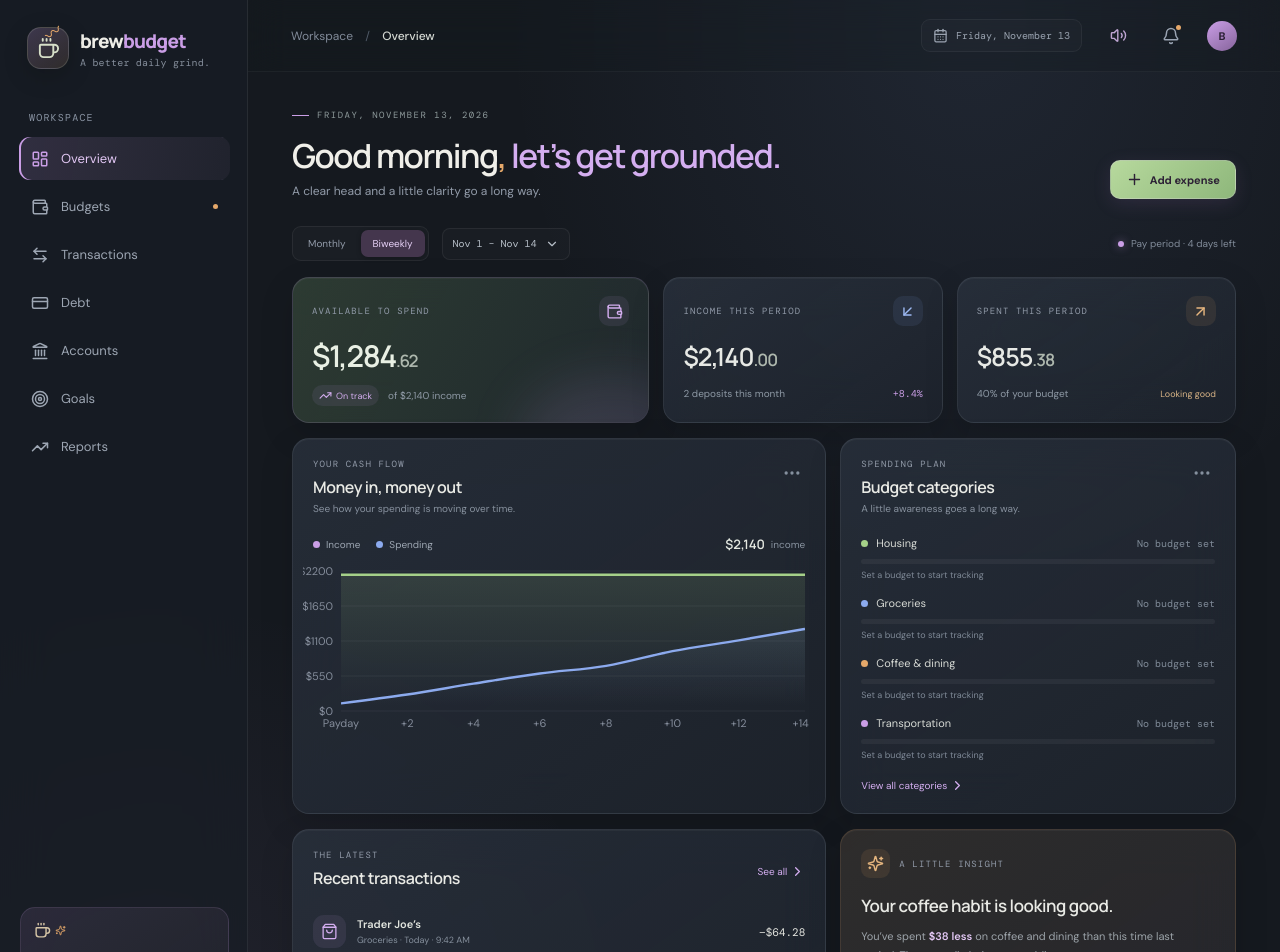
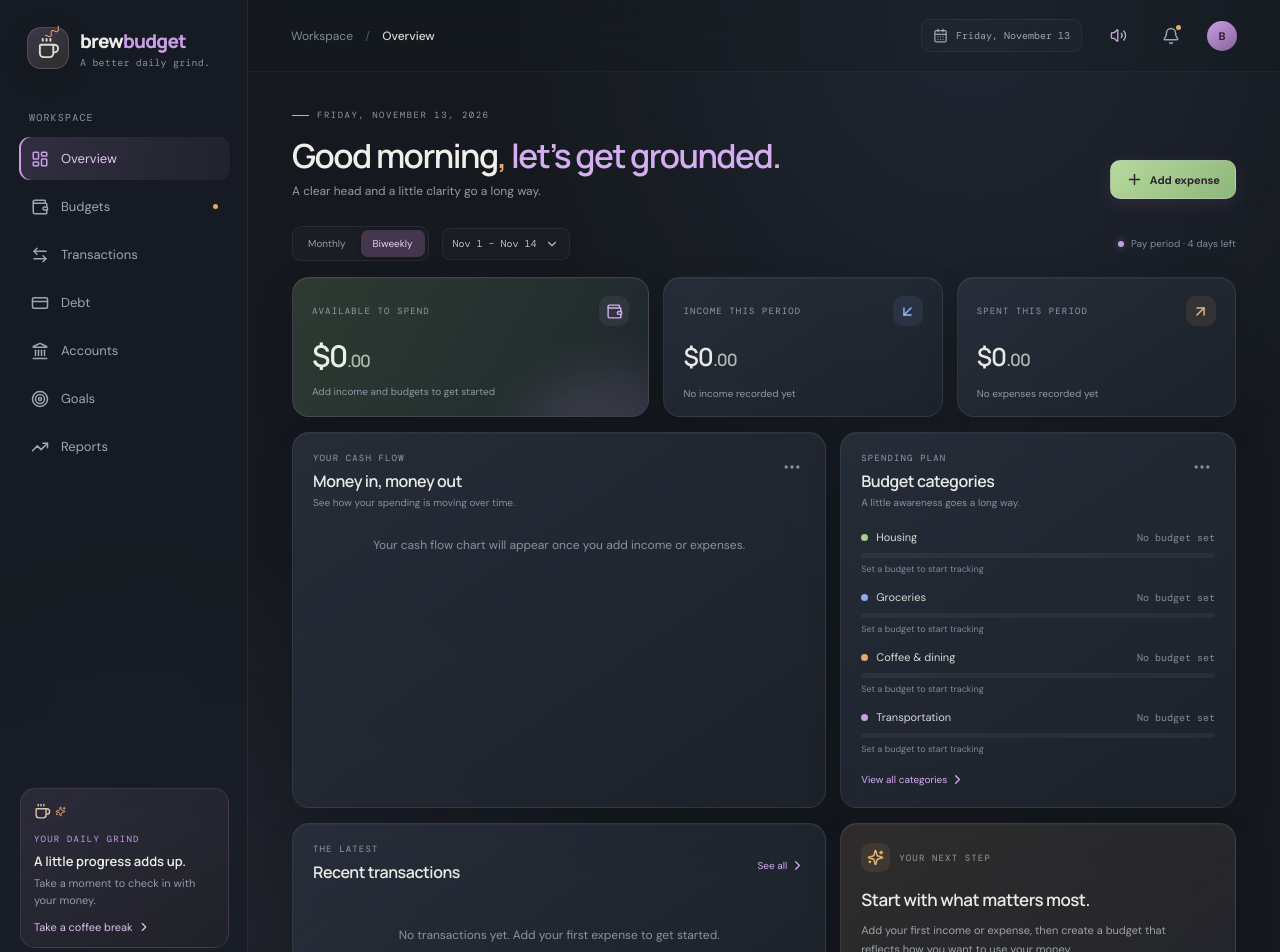
Before and after one commit to Iseggerman45/BrewBudget, a Next.js app: page /dashboard in a window 1280 px wide. Shown: the top 952 px of the page. Built offline with nearby package versions, Linux system fonts and the light colour scheme.

Commit message:
Remove demo data from dashboard overview

```diff
--- a/app/dashboard/page.tsx
+++ b/app/dashboard/page.tsx
@@ -20,13 +20,7 @@ type Tab = "Overview" | "Budgets" | "Transactions" | "Debt" | "Accounts" | "Goal
 type Debt = { id: number; name: string; original: number; balance: number };
 type Transaction = { name: string; category: string; date: string; amount: number; icon: string; color: string; type: "expense" | "income" };
 
-const initialTransactions: Transaction[] = [
-  { name: "Trader Joe’s", category: "Groceries", date: "Today · 9:42 AM", amount: -64.28, icon: "shopping", color: "mint", type: "expense" },
-  { name: "Blue Bottle Coffee", category: "Coffee & dining", date: "Today · 8:15 AM", amount: -8.50, icon: "coffee", color: "amber", type: "expense" },
-  { name: "Paycheck · Acme Co.", category: "Income", date: "Yesterday", amount: 2_140.00, icon: "income", color: "blue", type: "income" },
-  { name: "Shell", category: "Transportation", date: "Nov 11", amount: -42.16, icon: "car", color: "purple", type: "expense" },
-  { name: "Electric Company", category: "Utilities", date: "Nov 10", amount: -86.40, icon: "zap", color: "rose", type: "expense" },
-];
+const initialTransactions: Transaction[] = [];
 
 const categories = [
   { name: "Housing", spent: 0, budget: 0, color: "#A6D189", icon: "home" },
@@ -36,20 +30,8 @@ const categories = [
   { name: "Utilities", spent: 0, budget: 0, color: "#E78284", icon: "zap" },
 ];
 
-const monthlyChart = [
-  { day: "1", income: 340, spending: 190 }, { day: "4", income: 480, spending: 330 },
-  { day: "7", income: 620, spending: 410 }, { day: "10", income: 720, spending: 560 },
-  { day: "13", income: 940, spending: 680 }, { day: "16", income: 1080, spending: 810 },
-  { day: "19", income: 1250, spending: 930 }, { day: "22", income: 1390, spending: 1110 },
-  { day: "25", income: 1510, spending: 1280 }, { day: "28", income: 1780, spending: 1450 },
-  { day: "30", income: 2140, spending: 1620 },
-];
-const biweeklyChart = [
-  { day: "Payday", income: 2140, spending: 120 }, { day: "+2", income: 2140, spending: 260 },
-  { day: "+4", income: 2140, spending: 430 }, { day: "+6", income: 2140, spending: 590 },
-  { day: "+8", income: 2140, spending: 710 }, { day: "+10", income: 2140, spending: 940 },
-  { day: "+12", income: 2140, spending: 1110 }, { day: "+14", income: 2140, spending: 1290 },
-];
+const monthlyChart: { day: string; income: number; spending: number }[] = [];
+const biweeklyChart: { day: string; income: number; spending: number }[] = [];
 
 const money = (n: number) => new Intl.NumberFormat("en-US", { style: "currency", currency: "USD" }).format(n);
 const nav: { name: Tab; icon: typeof Home }[] = [
@@ -202,16 +184,16 @@ export default function Dashboard() {
             <div className="period-row"><div className="period-control"><button className={period === "Monthly" ? "selected" : ""} onClick={() => setPeriod("Monthly")}>Monthly</button><button className={period === "Biweekly" ? "selected" : ""} onClick={() => setPeriod("Biweekly")}>Biweekly</button></div><button className="period-date">Nov 1 – Nov 14 <ChevronDown size={14}/></button><span className="period-note"><span className="live-dot"/> {period === "Biweekly" ? "Pay period · 4 days left" : "Monthly overview"}</span></div>
 
             <div className="summary-grid">
-              <div className="glass-card balance-card"><div className="card-top"><span className="card-label">AVAILABLE TO SPEND</span><span className="card-icon green"><Wallet size={17}/></span></div><div className="balance-value">$1,284<span>.62</span></div><div className="balance-foot"><span className="positive-pill"><TrendingUp size={13}/> On track</span><span className="muted-text">of $2,140 income</span></div><div className="balance-glow"/></div>
-              <div className="glass-card metric-card"><div className="card-top"><span className="card-label">INCOME THIS PERIOD</span><span className="card-icon blue"><ArrowDownLeft size={17}/></span></div><div className="metric-value">$2,140<span>.00</span></div><div className="metric-foot"><span className="metric-caption">2 deposits this month</span><span className="trend-up">+8.4%</span></div></div>
-              <div className="glass-card metric-card"><div className="card-top"><span className="card-label">SPENT THIS PERIOD</span><span className="card-icon amber"><ArrowUpRight size={17}/></span></div><div className="metric-value">$855<span>.38</span></div><div className="metric-foot"><span className="metric-caption">40% of your budget</span><span className="trend-neutral">Looking good</span></div></div>
+              <div className="glass-card balance-card"><div className="card-top"><span className="card-label">AVAILABLE TO SPEND</span><span className="card-icon green"><Wallet size={17}/></span></div><div className="balance-value">$0<span>.00</span></div><div className="balance-foot"><span className="muted-text">Add income and budgets to get started</span></div><div className="balance-glow"/></div>
+              <div className="glass-card metric-card"><div className="card-top"><span className="card-label">INCOME THIS PERIOD</span><span className="card-icon blue"><ArrowDownLeft size={17}/></span></div><div className="metric-value">$0<span>.00</span></div><div className="metric-foot"><span className="metric-caption">No income recorded yet</span></div></div>
+              <div className="glass-card metric-card"><div className="card-top"><span className="card-label">SPENT THIS PERIOD</span><span className="card-icon amber"><ArrowUpRight size={17}/></span></div><div className="metric-value">$0<span>.00</span></div><div className="metric-foot"><span className="metric-caption">No expenses recorded yet</span></div></div>
             </div>
 
             <div className="dashboard-grid">
               <section className="glass-card chart-card">
                 <div className="section-heading"><div><div className="card-label">YOUR CASH FLOW</div><h2>Money in, money out</h2><p>See how your spending is moving over time.</p></div><button className="more-button"><Ellipsis size={20}/></button></div>
-                <div className="chart-legend"><span><i className="legend-income"/> Income</span><span><i className="legend-spending"/> Spending</span><span className="chart-total">{period === "Biweekly" ? "$2,140" : "$4,280"} <small>income</small></span></div>
-                <div className="chart-wrap"><ResponsiveContainer width="100%" height="100%"><AreaChart data={chartData} margin={{ top: 10, right: 5, left: -22, bottom: 0 }}><defs><linearGradient id="incomeFill" x1="0" y1="0" x2="0" y2="1"><stop offset="0%" stopColor="#A6D189" stopOpacity={0.22}/><stop offset="95%" stopColor="#A6D189" stopOpacity={0}/></linearGradient><linearGradient id="spendFill" x1="0" y1="0" x2="0" y2="1"><stop offset="0%" stopColor="#8CAAEE" stopOpacity={0.16}/><stop offset="95%" stopColor="#8CAAEE" stopOpacity={0}/></linearGradient></defs><CartesianGrid stroke="#ffffff" strokeOpacity={0.055} vertical={false}/><XAxis dataKey="day" axisLine={false} tickLine={false} tick={{ fill: "#858D9B", fontSize: 11 }}/><YAxis axisLine={false} tickLine={false} tick={{ fill: "#858D9B", fontSize: 11 }} tickFormatter={(v) => "$"+v}/><Tooltip contentStyle={{ background: "#202630", border: "1px solid #ffffff20", borderRadius: 12, color: "#F2F0E9", fontSize: 12 }} formatter={(v) => money(Number(v))}/><Area type="monotone" dataKey="income" stroke="#A6D189" strokeWidth={2.4} fill="url(#incomeFill)" activeDot={{ r: 4 }}/><Area type="monotone" dataKey="spending" stroke="#8CAAEE" strokeWidth={2.4} fill="url(#spendFill)" activeDot={{ r: 4 }}/></AreaChart></ResponsiveContainer></div>
+                {chartData.length ? <><div className="chart-legend"><span><i className="legend-income"/> Income</span><span><i className="legend-spending"/> Spending</span></div>
+                <div className="chart-wrap"><ResponsiveContainer width="100%" height="100%"><AreaChart data={chartData} margin={{ top: 10, right: 5, left: -22, bottom: 0 }}><defs><linearGradient id="incomeFill" x1="0" y1="0" x2="0" y2="1"><stop offset="0%" stopColor="#A6D189" stopOpacity={0.22}/><stop offset="95%" stopColor="#A6D189" stopOpacity={0}/></linearGradient><linearGradient id="spendFill" x1="0" y1="0" x2="0" y2="1"><stop offset="0%" stopColor="#8CAAEE" stopOpacity={0.16}/><stop offset="95%" stopColor="#8CAAEE" stopOpacity={0}/></linearGradient></defs><CartesianGrid stroke="#ffffff" strokeOpacity={0.055} vertical={false}/><XAxis dataKey="day" axisLine={false} tickLine={false} tick={{ fill: "#858D9B", fontSize: 11 }}/><YAxis axisLine={false} tickLine={false} tick={{ fill: "#858D9B", fontSize: 11 }} tickFormatter={(v) => "$"+v}/><Tooltip contentStyle={{ background: "#202630", border: "1px solid #ffffff20", borderRadius: 12, color: "#F2F0E9", fontSize: 12 }} formatter={(v) => money(Number(v))}/><Area type="monotone" dataKey="income" stroke="#A6D189" strokeWidth={2.4} fill="url(#incomeFill)" activeDot={{ r: 4 }}/><Area type="monotone" dataKey="spending" stroke="#8CAAEE" strokeWidth={2.4} fill="url(#spendFill)" activeDot={{ r: 4 }}/></AreaChart></ResponsiveContainer></div></> : <div className="empty-state">Your cash flow chart will appear once you add income or expenses.</div>}
               </section>
 
               <section className="glass-card budget-card">
@@ -224,9 +206,9 @@ export default function Dashboard() {
             <div className="bottom-grid">
               <section className="glass-card transactions-card">
                 <div className="section-heading"><div><div className="card-label">THE LATEST</div><h2>Recent transactions</h2></div><button className="text-link" onClick={() => setTab("Transactions")}>See all <ChevronRight size={15}/></button></div>
-                <TransactionList transactions={transactions.slice(0,4)}/>
+                {transactions.length ? <TransactionList transactions={transactions.slice(0,4)}/> : <div className="empty-state">No transactions yet. Add your first expense to get started.</div>}
               </section>
-              <section className="glass-card insight-card"><div className="insight-top"><div className="insight-icon"><Sparkles size={17}/></div><span className="card-label">A LITTLE INSIGHT</span></div><h2>Your coffee habit is looking good.</h2><p>You’ve spent <strong>$38 less</strong> on coffee and dining than this time last period. Those small choices are adding up.</p><div className="insight-bottom"><span className="insight-spark">✳</span> Keep that momentum going.</div></section>
+              <section className="glass-card insight-card"><div className="insight-top"><div className="insight-icon"><Sparkles size={17}/></div><span className="card-label">YOUR NEXT STEP</span></div><h2>Start with what matters most.</h2><p>Add your first income or expense, then create a budget that reflects how you want to use your money.</p><div className="insight-bottom"><span className="insight-spark">✳</span> A little progress adds up.</div></section>
             </div>
             <footer className="footer-note"><Coffee size={14}/> Made for a more mindful money routine. <span>·</span> BrewBudget <span className="footer-version">v0.1.0</span></footer>
           </> : tab === "Debt" ? <DebtPage debts={debts} onAdd={() => setShowDebtModal(true)} onPayment={() => { setNewCategory("Debt payment"); setPaymentDebtId(debts[0] ? String(debts[0].id) : ""); setShowAdd(true); }} /> : <SubPage tab={tab} transactions={filteredTransactions} search={search} setSearch={setSearch} setShowAdd={setShowAdd} budgetSpent={budgetSpent}/>}
```
